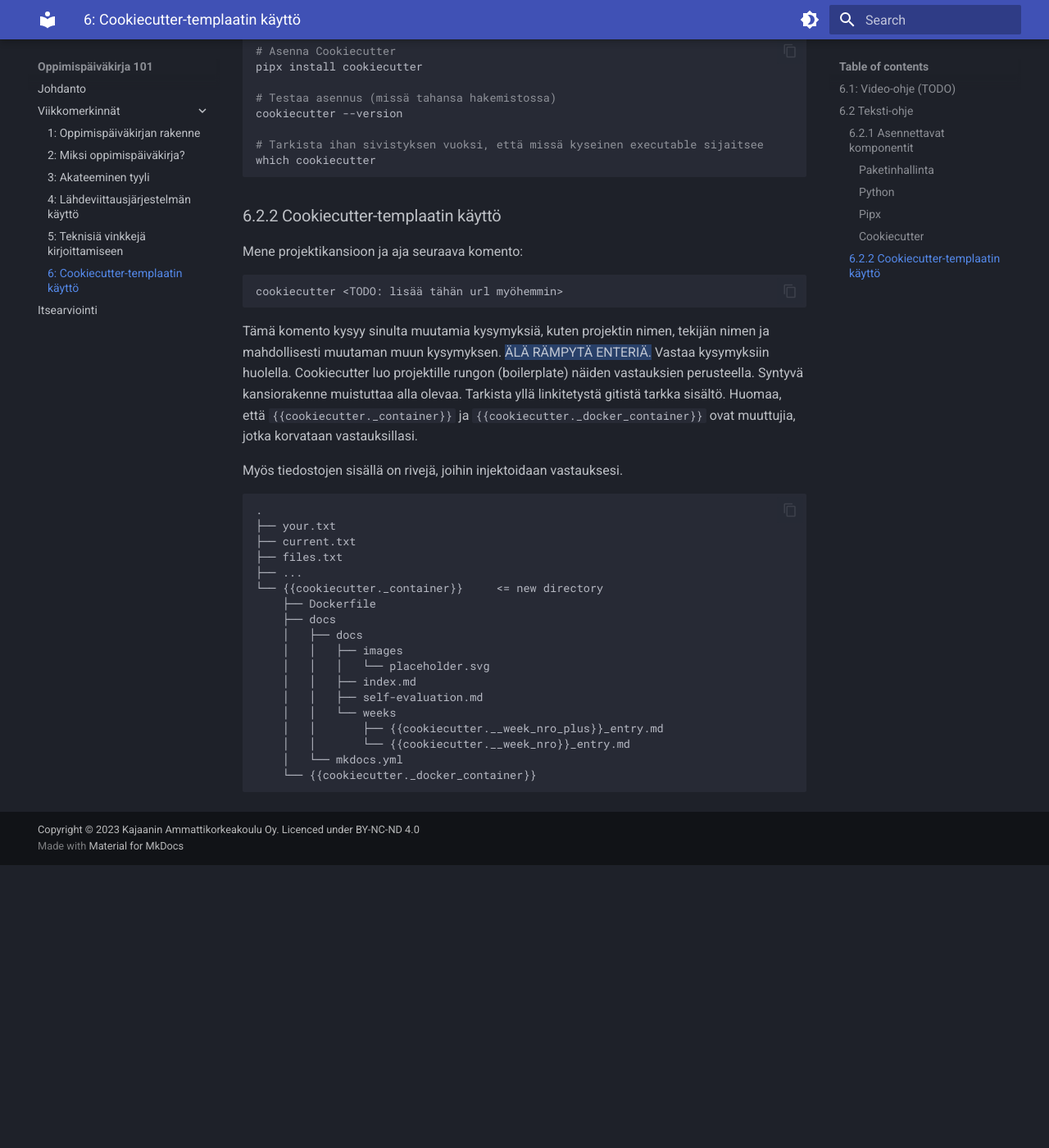
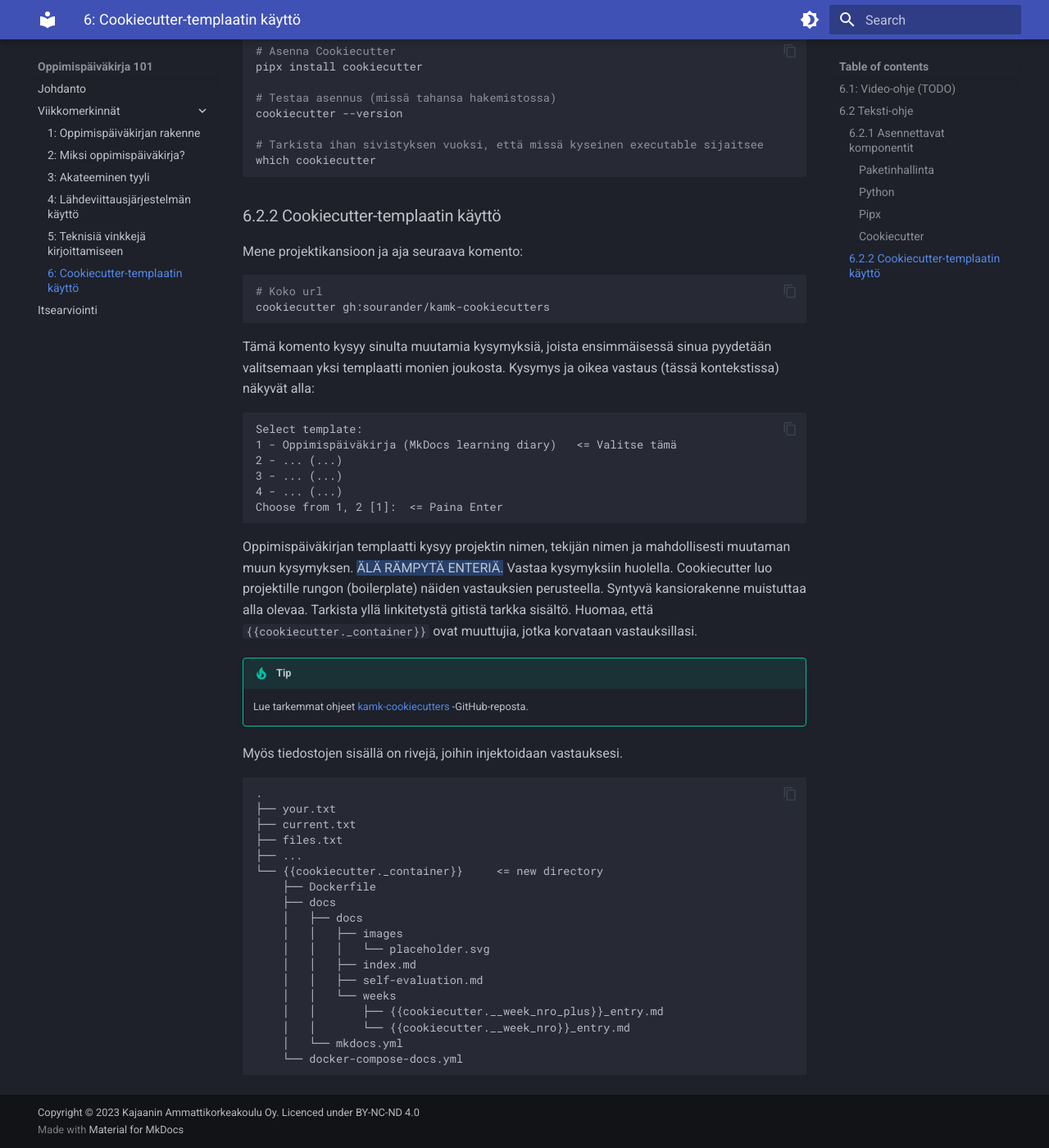
Before and after one commit to sourander/oat, an MkDocs documentation site: the page built from docs/weeks/06_cookiecutter.md, in a window 1280 px wide and 1400 px high, scrolled down 1613 px. Shown: the whole window at 82% size. Built offline with MkDocs 1.6.1 and Material for MkDocs 9.7.7, drawn with Linux system fonts in a browser that asks for light colours; before the commit the page ends 2668 px from its top, so only the background shows below that.

Commit message:
Updated from oat-cookiecutter to kamk-cookiecutters

````diff
--- a/docs/weeks/06_cookiecutter.md
+++ b/docs/weeks/06_cookiecutter.md
@@ -93,10 +93,26 @@ which cookiecutter
 Mene projektikansioon ja aja seuraava komento:
 
 ```bash
-cookiecutter <TODO: lisää tähän url myöhemmin>
+# Koko url
+cookiecutter gh:sourander/kamk-cookiecutters
 ```
 
-Tämä komento kysyy sinulta muutamia kysymyksiä, kuten projektin nimen, tekijän nimen ja mahdollisesti muutaman muun kysymyksen. ==ÄLÄ RÄMPYTÄ ENTERIÄ.== Vastaa kysymyksiin huolella. Cookiecutter luo projektille rungon (boilerplate) näiden vastauksien perusteella. Syntyvä kansiorakenne muistuttaa alla olevaa. Tarkista yllä linkitetystä gitistä tarkka sisältö. Huomaa, että `{{cookiecutter._container}}` ja `{{cookiecutter._docker_container}}` ovat muuttujia, jotka korvataan vastauksillasi.
+Tämä komento kysyy sinulta muutamia kysymyksiä, joista ensimmäisessä sinua pyydetään valitsemaan yksi templaatti monien joukosta. Kysymys ja oikea vastaus (tässä kontekstissa) näkyvät alla:
+
+```plaintext
+Select template:
+1 - Oppimispäiväkirja (MkDocs learning diary)   <= Valitse tämä
+2 - ... (...)
+3 - ... (...)
+4 - ... (...)
+Choose from 1, 2 [1]:  <= Paina Enter
+```
+
+Oppimispäiväkirjan templaatti kysyy projektin nimen, tekijän nimen ja mahdollisesti muutaman muun kysymyksen. ==ÄLÄ RÄMPYTÄ ENTERIÄ.== Vastaa kysymyksiin huolella. Cookiecutter luo projektille rungon (boilerplate) näiden vastauksien perusteella. Syntyvä kansiorakenne muistuttaa alla olevaa. Tarkista yllä linkitetystä gitistä tarkka sisältö. Huomaa, että `{{cookiecutter._container}}` ovat muuttujia, jotka korvataan vastauksillasi.
+
+!!! tip
+
+    Lue tarkemmat ohjeet [kamk-cookiecutters](https://github.com/sourander/kamk-cookiecutters) -GitHub-reposta.
 
 Myös tiedostojen sisällä on rivejä, joihin injektoidaan vastauksesi.
 
@@ -118,5 +134,5 @@ Myös tiedostojen sisällä on rivejä, joihin injektoidaan vastauksesi.
     │   │       ├── {{cookiecutter.__week_nro_plus}}_entry.md
     │   │       └── {{cookiecutter.__week_nro}}_entry.md
     │   └── mkdocs.yml
-    └── {{cookiecutter._docker_container}}
+    └── docker-compose-docs.yml
 ```
--- a/siteinfo.json
+++ b/siteinfo.json
@@ -1,4 +1,4 @@
 {
     "category": "Learning tools",
-    "related_repo": "[Oppimispäiväkirjan cookiecutter-templaatti](https://github.com/sourander/oat-cookiecutter)"
+    "related_repo": "[KAMK Cookiecutters: Oppimispäiväkirja template](https://github.com/sourander/kamk-cookiecutters)"
 }
````
